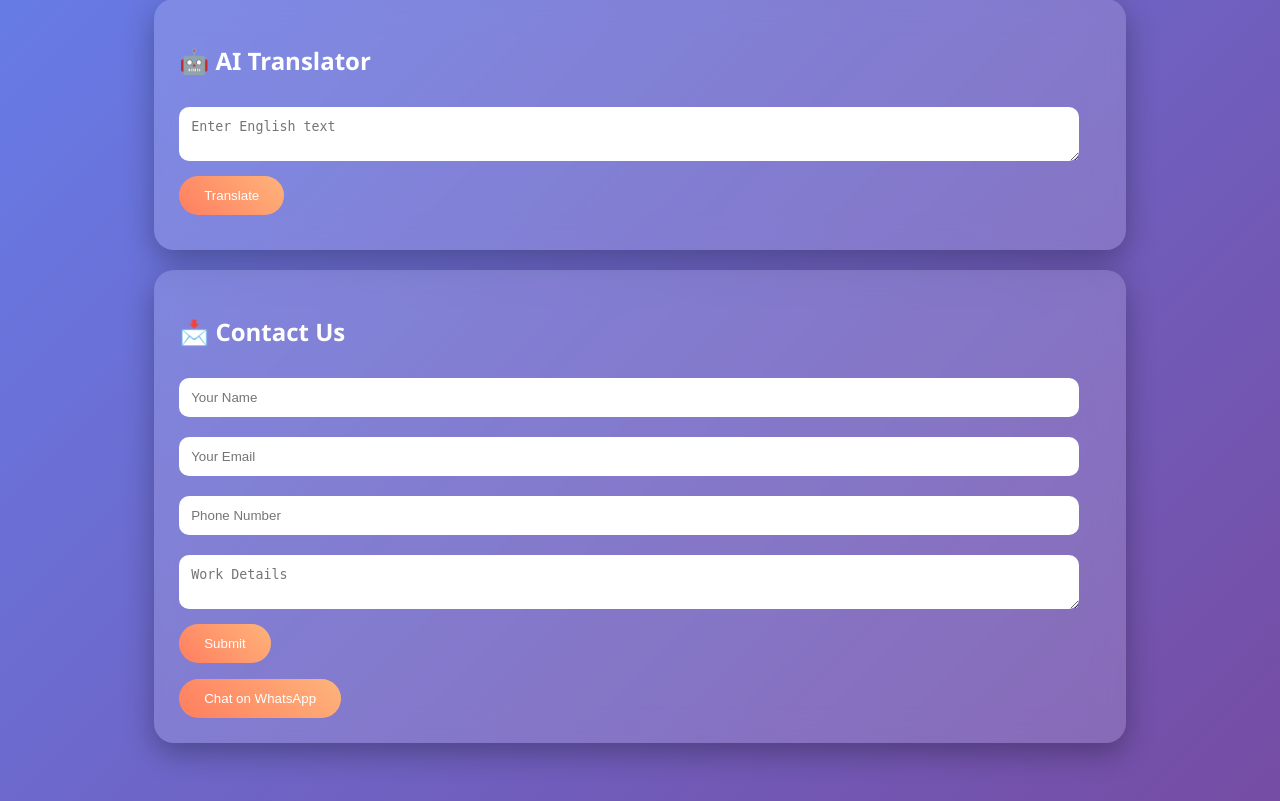
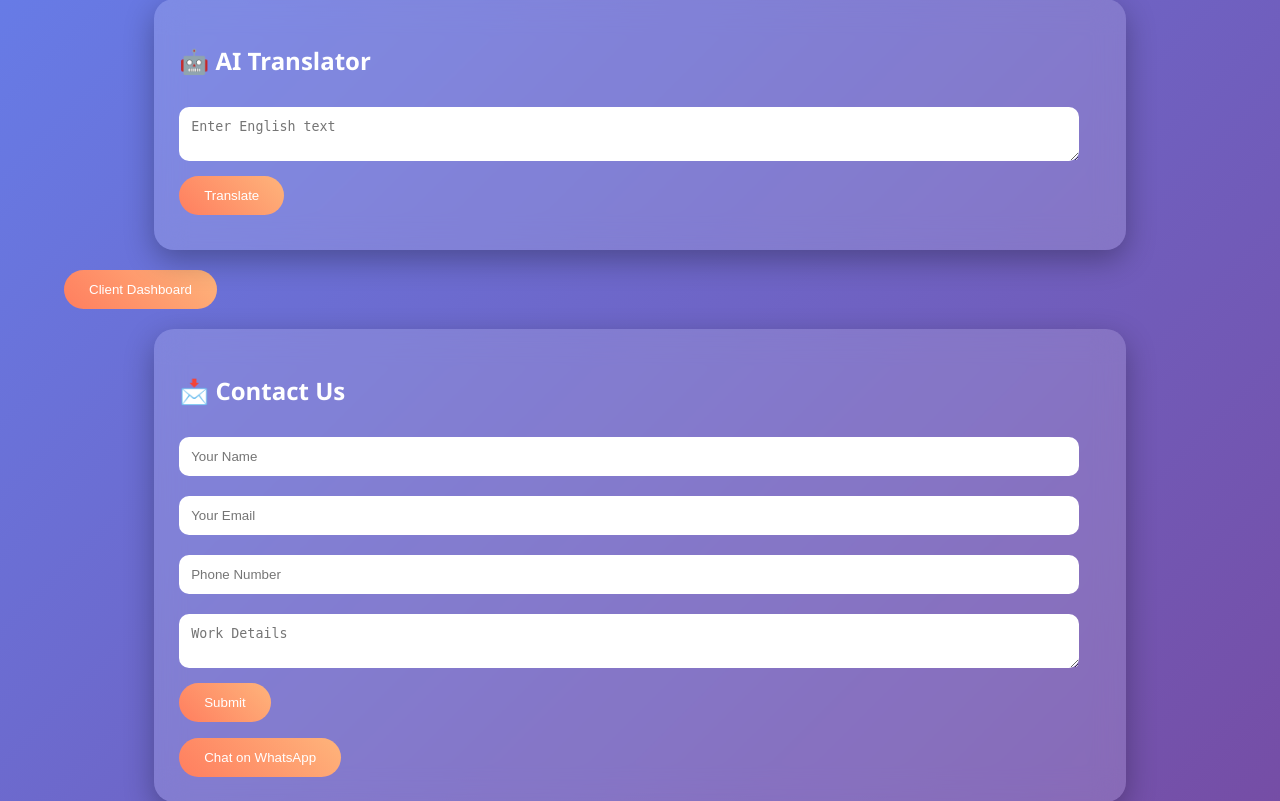
Before and after one commit to placementcellvvw/translator-website, a Flask app: page / in a window 1280 px wide. Shown: the part 131-932 px from the top of the page. Run offline with Flask 3, Linux system fonts and the light colour scheme; parts of the project's set-up code (start-up, migrations or seed data) failed here and were passed over.

Commit message:
Add Client Dashboard button to index.html

```diff
--- a/templates/index.html
+++ b/templates/index.html
@@ -110,7 +110,9 @@ footer {
 
 <div class="output">{{ translated }}</div>
 </div>
-
+<a href="/dashboard">
+    <button class="btn">Client Dashboard</button>
+</a>
 <!-- 📩 Contact Form -->
 <div class="card">
 <h2>📩 Contact Us</h2>
```
